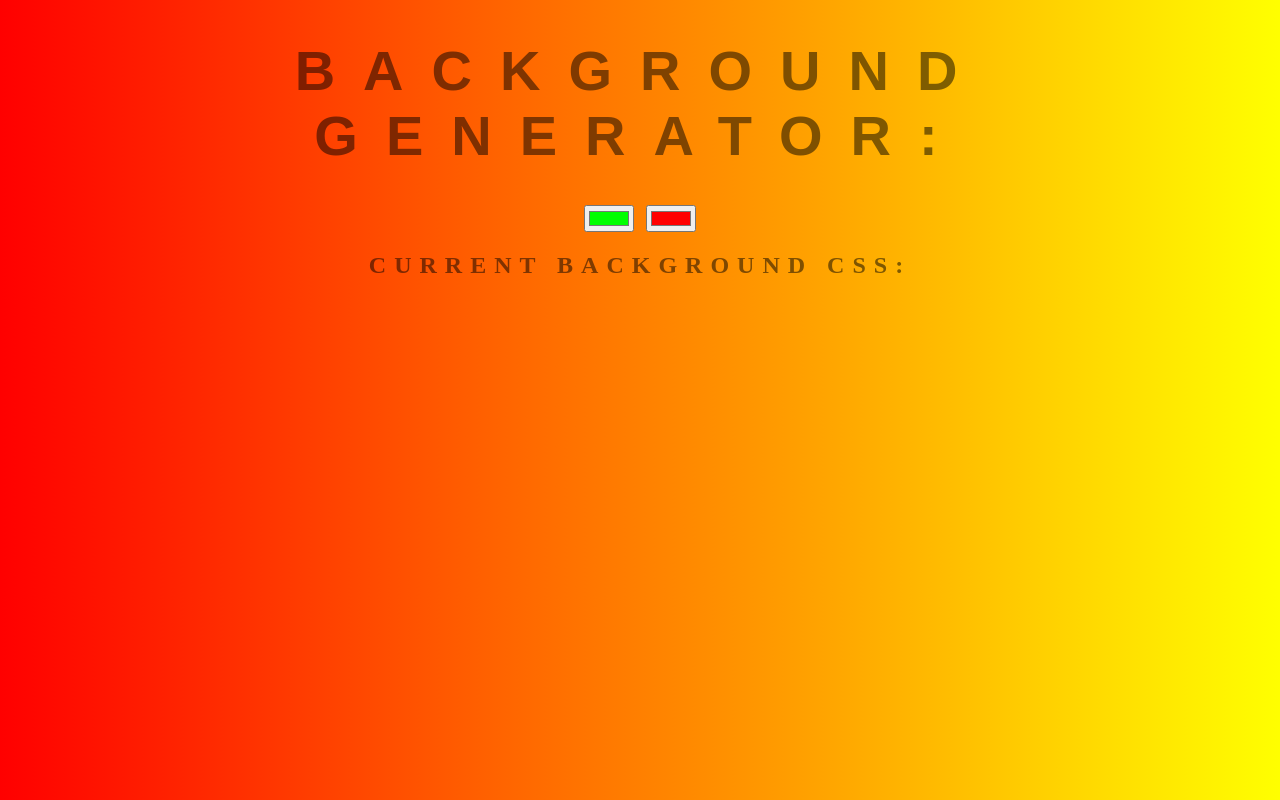
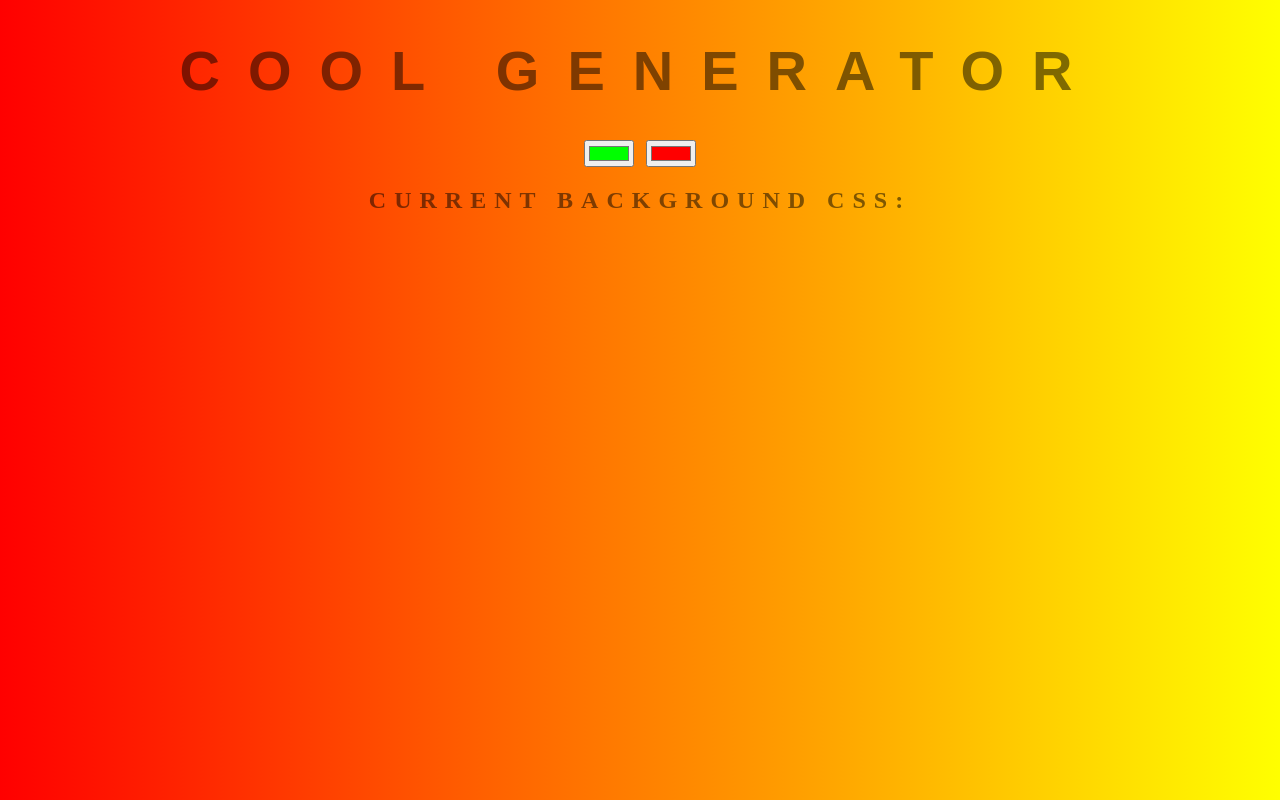
Before and after one commit to alirezahds/background-generator, a plain HTML site: page index.html in a window 1280 px wide. Drawn offline with Linux system fonts and the light colour scheme.

Commit message:
changing title

```diff
--- a/index.html
+++ b/index.html
@@ -7,7 +7,7 @@
 	<link rel="stylesheet" type="text/css" href="style.css">
 </head>
 <body>
-	<h1>Background Generator:</h1>
+	<h1>Cool Generator</h1>
 	<input type="color" value="#00ff00" class="color-1">
 	<input type="color" value="#ff0000" class="color-2">
 	<h2>Current Background CSS:</h2>
```
